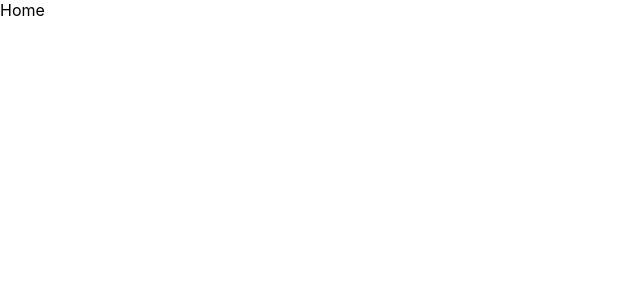
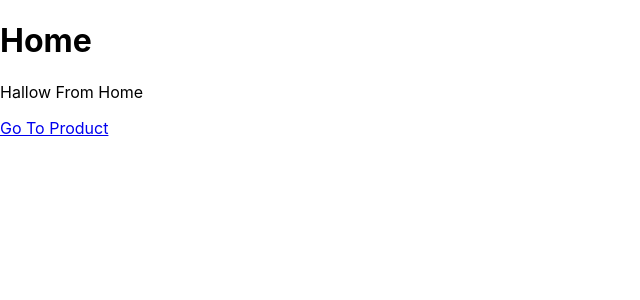
Before and after one commit to iputuagussetiawan/react-routing, a React (Create React App) app: page / in a window 1280 px wide. Shown: the top 300 px of the page, without its empty margins (0-640 px from the left). Built offline with nearby package versions, Linux system fonts and the light colour scheme.

Commit message:
Navigating between Pages with Links

```diff
--- a/src/pages/Home.js
+++ b/src/pages/Home.js
@@ -1,8 +1,13 @@
 import React from 'react'
+import { Link } from 'react-router-dom'
 
 const Home = () => {
   return (
-    <div>Home</div>
+    <>
+     <h1>Home</h1>
+     <p>Hallow From Home</p>
+     <Link to="/products">Go To Product</Link>
+    </>
   )
 }
 
```
